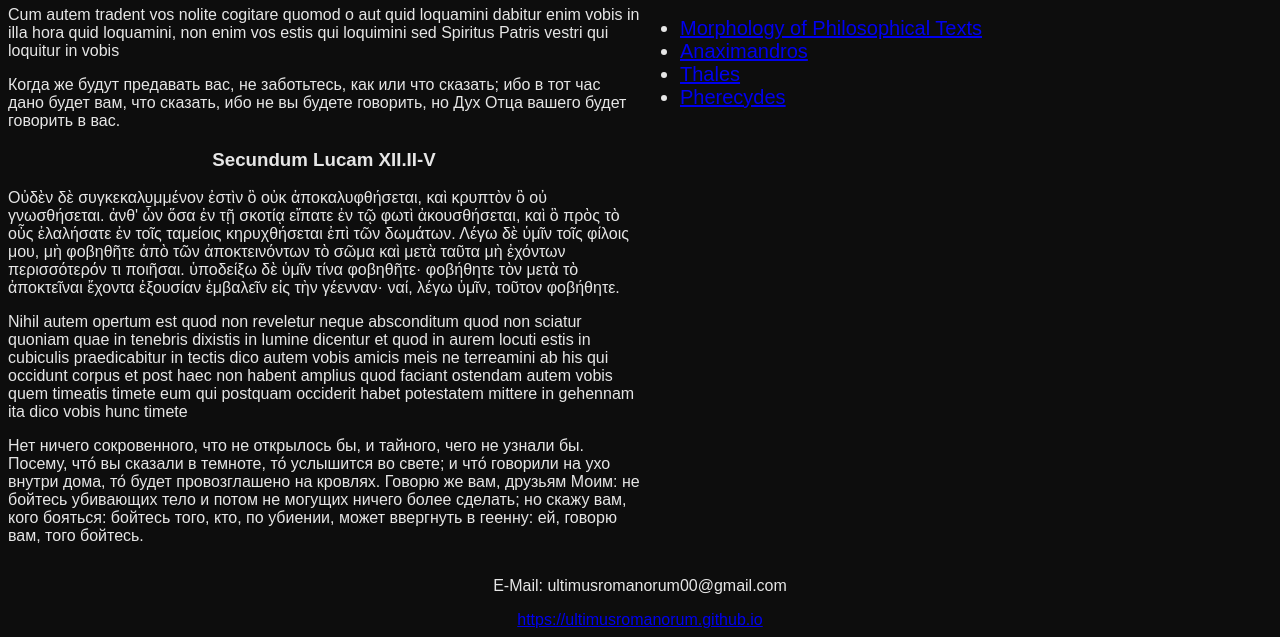
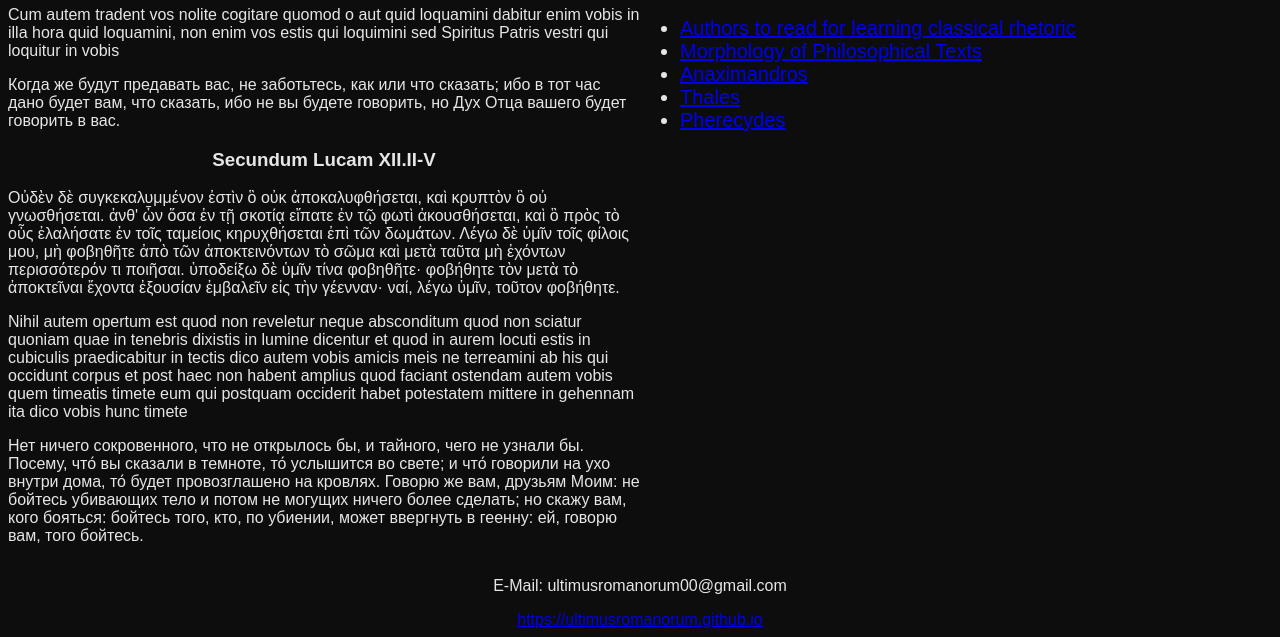
Before and after one commit to ultimusromanorum/ultimusromanorum.github.io, a plain HTML site: page index.html in a window 1280 px wide. Shown: the part 266-903 px from the top of the page. Drawn offline with Linux system fonts and the light colour scheme; files whose address does not match are found by name.

Commit message:
Update index.html

```diff
--- a/index.html
+++ b/index.html
@@ -75,6 +75,7 @@
             <h2 style="font-size: 33px;">Archive</h2>
             <h2 style="text-align: left;">September 2024</h2>
             <ul>
+		    		<li style="font-size: 20px;"><a href="pages/clasrhetauthor.html">Authors to read for learning classical rhetoric</a></li>
 		    		<li style="font-size: 20px;"><a href="pages/morphtexts.html">Morphology of Philosophical Texts</a></li>
 				<li style="font-size: 20px;"><a href="pages/anaximander.html">Anaximandros</a></li>
 				<li style="font-size: 20px;"><a href="pages/thales.html">Thales</a></li>
```
